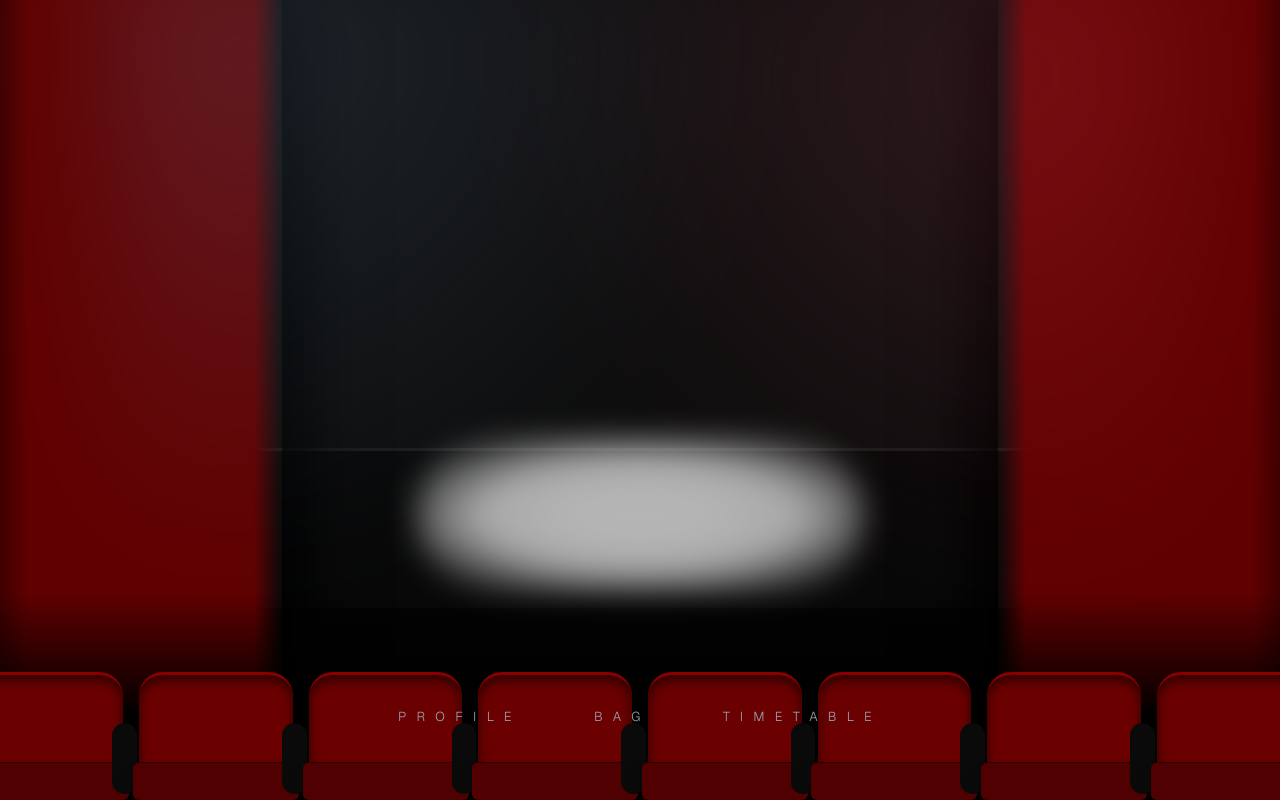
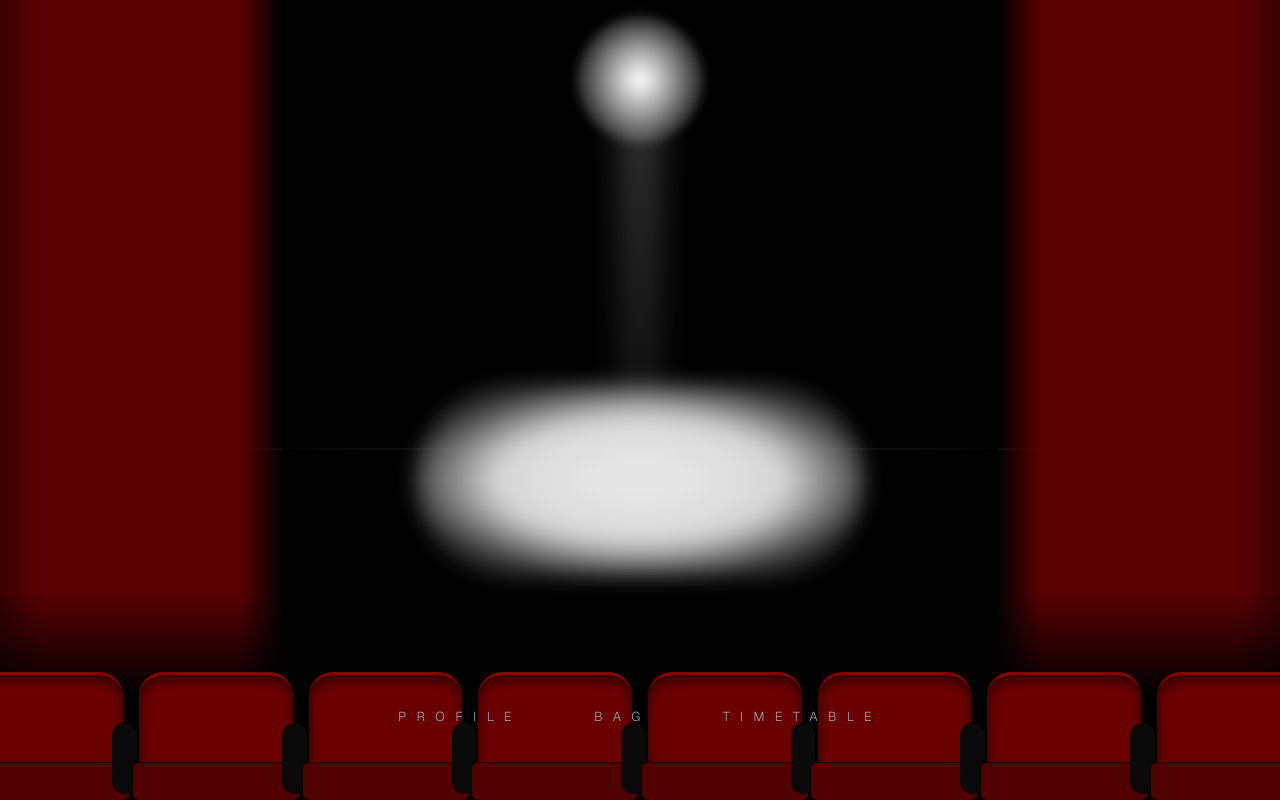
Before and after one commit to GrullmanHetche/chunghye, a Next.js app: page / in a window 1280 px wide. Built offline with nearby package versions, Linux system fonts and the light colour scheme.

Commit message:
Update page.tsx

```diff
--- a/app/page.tsx
+++ b/app/page.tsx
@@ -6,57 +6,55 @@ export default function Home() {
 
       {/* --- 배경 극장 레이어 --- */}
       <div className="absolute inset-0 z-0 h-full w-full">
-        {/* 무대 벽 (더 어둡게) */}
-        <div className="absolute inset-x-0 top-0 h-[72vh] bg-[#0d0d0d]" />
+        {/* 무대 벽 (더 깊고 어둡게) */}
+        <div className="absolute inset-x-0 top-0 h-[72vh] bg-black shadow-inner" />
 
-        {/* 붉은 벨벳 커튼 (그라데이션 감소, 단단한 느낌) */}
+        {/* 붉은 벨벳 커튼 (그라데이션 감소, 단단하고 어두운 느낌) */}
         <div className="absolute left-0 inset-y-0 w-[22vw] z-3"
           style={{
-            backgroundImage: 'linear-gradient(to right, #400000 0%, #600000 10%, #600000 90%, transparent 100%)',
-            boxShadow: '25px 0 60px rgba(0,0,0,1)', // 더 깊은 그림자
+            backgroundImage: 'linear-gradient(to right, #3a0000 0%, #5a0000 15%, #5a0000 85%, transparent 100%)',
+            boxShadow: '30px 0 70px rgba(0,0,0,1)', // 더 깊은 그림자
             opacity: 1, // 완전 불투명
           }}
         />
         <div className="absolute right-0 inset-y-0 w-[22vw] z-3"
           style={{
-            backgroundImage: 'linear-gradient(to left, #400000 0%, #600000 10%, #600000 90%, transparent 100%)',
-            boxShadow: '-25px 0 60px rgba(0,0,0,1)', // 더 깊은 그림자
+            backgroundImage: 'linear-gradient(to left, #3a0000 0%, #5a0000 15%, #5a0000 85%, transparent 100%)',
+            boxShadow: '-30px 0 70px rgba(0,0,0,1)', // 더 깊은 그림자
             opacity: 1, // 완전 불투명
           }}
         />
 
-        {/* 무대 바닥 (짙은 매트 나무) */}
-        <div className="absolute inset-x-0 bottom-[24vh] h-[20vh] z-1"
-          style={{
-            background: '#080808',
-            borderTop: '3px solid #1a1a1a'
-          }}
-        />
+        {/* 무대 바닥 (짙은 매트 나무, 어둠 오버레이 추가) */}
+        <div className="absolute inset-x-0 bottom-[24vh] h-[20vh] z-1 bg-[#050505] border-t-2 border-[#1a1a1a]" />
+        {/* 무대 반사광 감소 오버레이 */}
+        <div className="absolute inset-x-0 bottom-[24vh] h-[20vh] z-2 bg-black opacity-50" />
       </div>
 
-      {/* --- 스포트라이트 (더 강렬하게 집중됨) --- */}
+      {/* --- 강력하게 집중된 단일 스포트라이트 (image_11.png 기반) --- */}
       <div className="absolute inset-0 z-2 pointer-events-none">
-        {/* 설우(A) 조명 (블루/그레이) */}
-        <div className="absolute top-[-10%] left-[8%] w-[50%] h-[110%] opacity-40"
+        {/* 1. 상단 광원 (빛의 시작점) */}
+        <div className="absolute top-[2vh] left-1/2 -translate-x-1/2 w-[10vw] h-[10vw] rounded-full z-10"
           style={{
-            background: 'radial-gradient(circle at 15% 10%, rgba(100, 130, 160, 0.6) 0%, transparent 60%)',
-            filter: 'blur(70px)'
+            background: 'radial-gradient(circle at center, rgba(255, 255, 255, 1) 0%, rgba(200, 200, 200, 0.5) 50%, transparent 80%)',
+            filter: 'blur(5px)',
           }}
         />
 
-        {/* 예준(B) 조명 (로즈/핑크) */}
-        <div className="absolute top-[-10%] right-[8%] w-[50%] h-[110%] opacity-35"
+        {/* 2. 하강하는 강력한 원추형 빛줄기 (image_11.png 느낌) */}
+        <div className="absolute top-[5vh] left-1/2 -translate-x-1/2 w-[1vw] h-[65vh] origin-top"
           style={{
-            background: 'radial-gradient(circle at 85% 10%, rgba(255, 100, 130, 0.5) 0%, transparent 60%)',
-            filter: 'blur(90px)'
+            background: 'linear-gradient(to bottom, white 0%, transparent 100%)',
+            filter: 'blur(20px)', // 강력한 흐림 효과로 빛줄기 표현
+            opacity: 0.8,
           }}
         />
 
-        {/* 바닥 중앙 강렬하게 집중된 광원 (더 강력하게) */}
-        <div className="absolute bottom-[26vh] left-1/2 -translate-x-1/2 w-[35vw] h-[12vw] rounded-full opacity-70"
+        {/* 3. 무대 바닥 강력하게 집중된 단일 원형 광원 */}
+        <div className="absolute bottom-[28vh] left-1/2 -translate-x-1/2 w-[35vw] h-[15vw] rounded-full opacity-90 z-20"
           style={{
-            background: 'radial-gradient(ellipse at center, white 20%, #eee 50%, transparent 90%)',
-            filter: 'blur(15px)'
+            background: 'radial-gradient(ellipse at center, white 15%, #eee 45%, rgba(100,100,100,0.5) 75%, transparent 100%)',
+            filter: 'blur(10px)', // image_11.png처럼 가장자리가 덜 흐리게
           }}
         />
       </div>
@@ -64,7 +62,7 @@ export default function Home() {
       {/* --- 객석 (딱 좋게 유지) --- */}
       <div className="absolute bottom-0 inset-x-0 h-[26vh] z-4 flex items-end justify-center px-6 overflow-hidden"
         style={{
-          background: 'linear-gradient(to top, black 40%, transparent 100%)',
+          background: 'linear-gradient(to top, black 50%, transparent 100%)',
         }}
       >
         {/* 딱 좋은 원근감 유지 */}
@@ -86,7 +84,9 @@ export default function Home() {
       </div>
 
       {/* --- 콘텐츠 영역 (비워둠) --- */}
-      <div className="flex-grow z-10" />
+      <div className="flex-grow z-10">
+        {/* 이 공간은 텅 비어 있습니다. */}
+      </div>
 
       {/* --- 하단 메뉴 (객석 바로 위에 위치) --- */}
       <nav className="relative z-20 w-full flex flex-row items-center justify-center gap-18 pb-14 mb-4">
```
